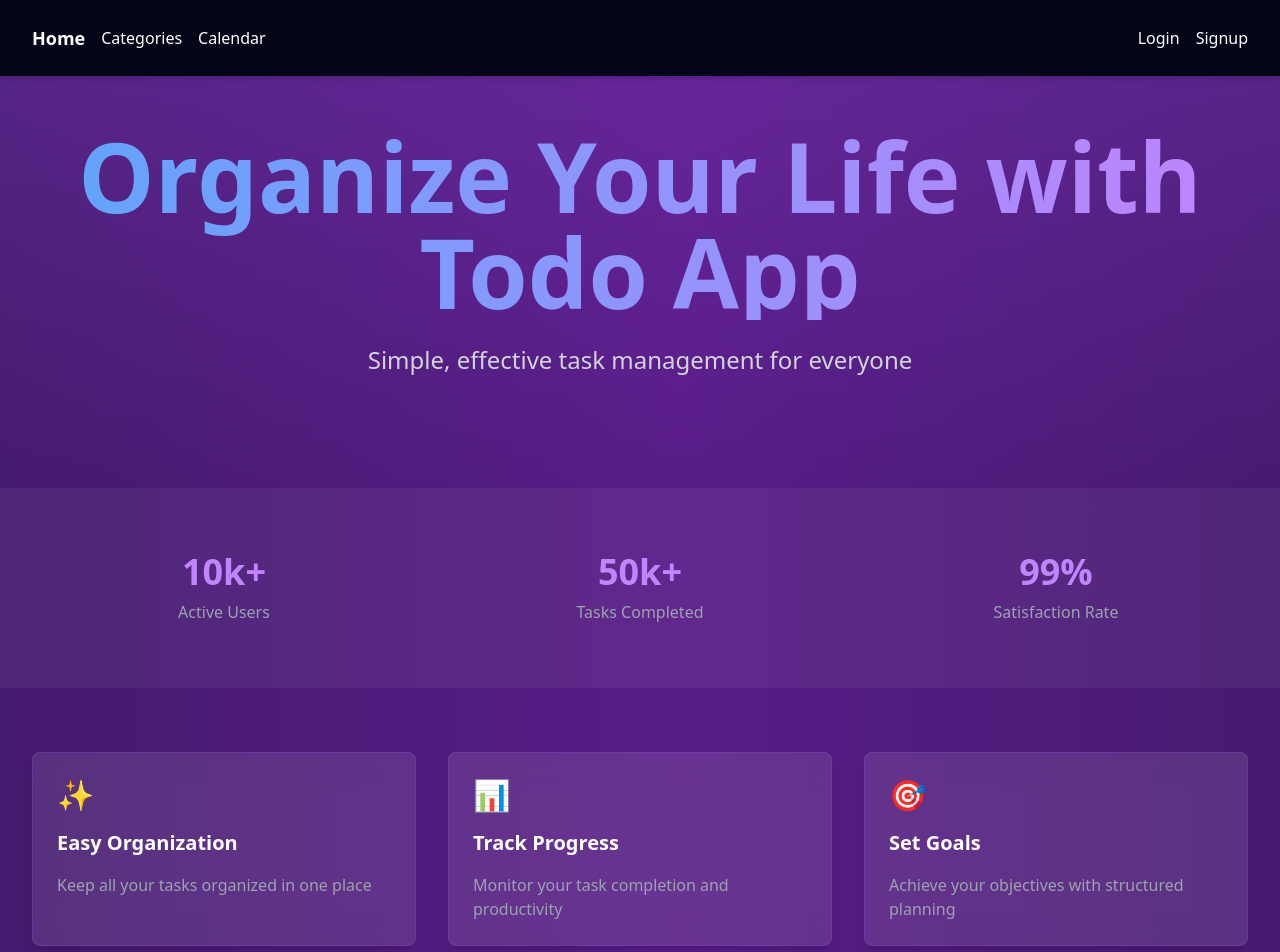
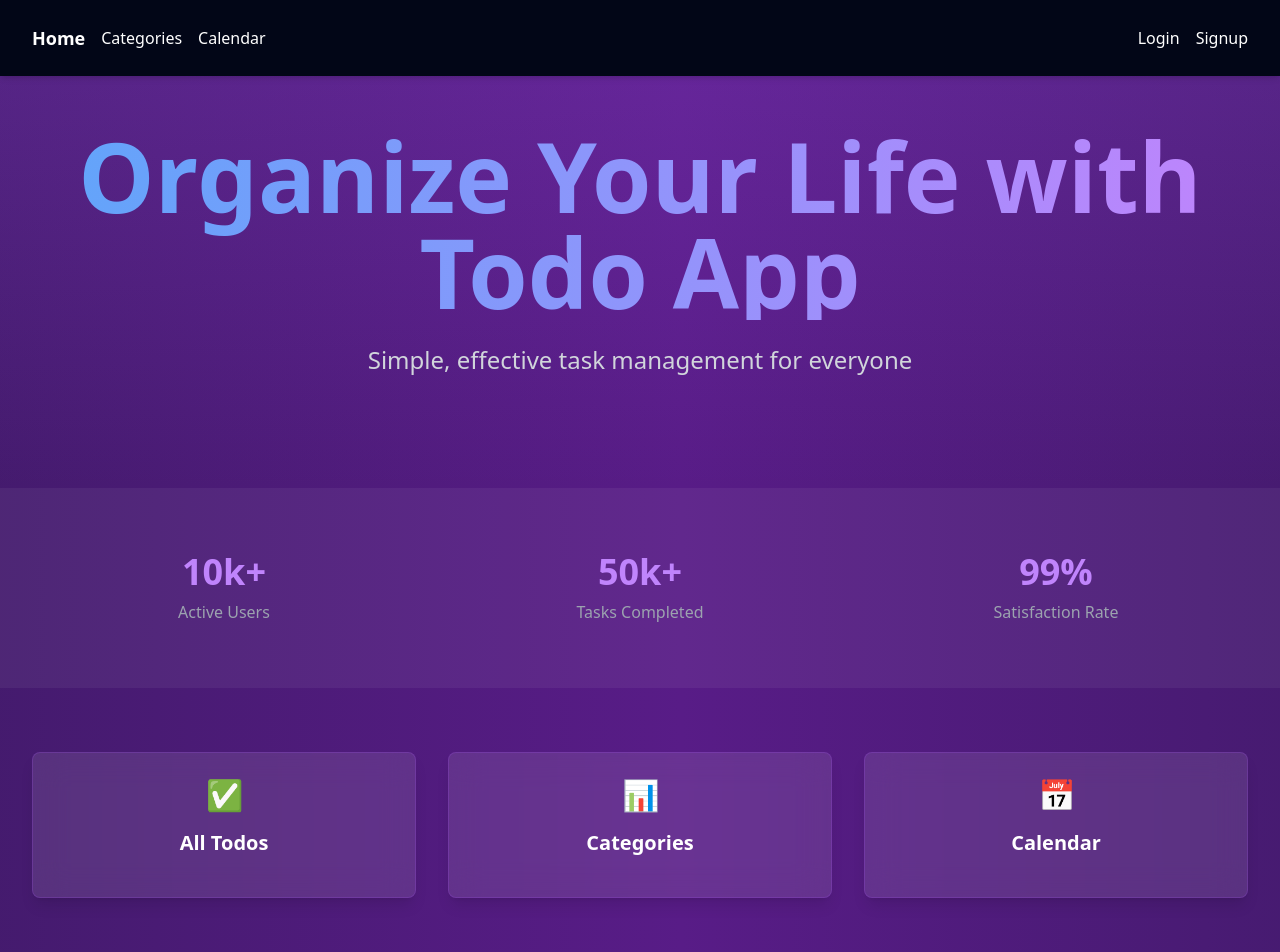
Before and after one commit to collinplank/todo-app-frontend, a React (Vite) app: page / in a window 1280 px wide. Shown: the top 952 px of the page. Built offline with nearby package versions, Linux system fonts and the light colour scheme.

Commit message:
Updated homepage

```diff
--- a/src/HomePage.jsx
+++ b/src/HomePage.jsx
@@ -42,35 +42,32 @@ export function HomePage() {
         <div className="max-w-7xl mx-auto px-4 sm:px-6 lg:px-8">
           <div className="grid md:grid-cols-3 gap-8">
             {/* Feature Cards */}
-            <div className="bg-white/10 backdrop-blur-lg p-6 rounded-lg shadow-lg transform transition-all duration-500 hover:scale-105 hover:rotate-1 border border-purple-500/20">
-              <div className="text-purple-400 mb-4 text-3xl">✨</div>
-              <h3 className="text-xl font-semibold mb-4 text-white">
-                Easy Organization
-              </h3>
-              <p className="text-gray-400">
-                Keep all your tasks organized in one place
-              </p>
-            </div>
+            <a
+              href="/todos"
+              className="bg-white/10 backdrop-blur-lg p-6 rounded-lg shadow-lg transform transition-all duration-500 hover:scale-105 hover:rotate-1 border border-purple-500/20"
+            >
+              <div className="text-purple-400 mb-4 text-3xl text-center">✅</div>
+              <h3 className="text-xl font-semibold mb-4 text-white text-center">All Todos</h3>
+              <p className="text-gray-400"></p>
+            </a>
 
-            <div className="bg-white/10 backdrop-blur-lg p-6 rounded-lg shadow-lg transform transition-all duration-500 hover:scale-105 hover:rotate-1 border border-purple-500/20 delay-100">
-              <div className="text-purple-400 mb-4 text-3xl">📊</div>
-              <h3 className="text-xl font-semibold mb-4 text-white">
-                Track Progress
-              </h3>
-              <p className="text-gray-400">
-                Monitor your task completion and productivity
-              </p>
-            </div>
+            <a
+              href="/categories"
+              className="bg-white/10 backdrop-blur-lg p-6 rounded-lg shadow-lg transform transition-all duration-500 hover:scale-105 hover:rotate-1 border border-purple-500/20 delay-100"
+            >
+              <div className="text-purple-400 mb-4 text-3xl text-center">📊</div>
+              <h3 className="text-xl font-semibold mb-4 text-white text-center">Categories</h3>
+              <p className="text-gray-400"></p>
+            </a>
 
-            <div className="bg-white/10 backdrop-blur-lg p-6 rounded-lg shadow-lg transform transition-all duration-500 hover:scale-105 hover:rotate-1 border border-purple-500/20 delay-200">
-              <div className="text-purple-400 mb-4 text-3xl">🎯</div>
-              <h3 className="text-xl font-semibold mb-4 text-white">
-                Set Goals
-              </h3>
-              <p className="text-gray-400">
-                Achieve your objectives with structured planning
-              </p>
-            </div>
+            <a
+              href="/calendar"
+              className="bg-white/10 backdrop-blur-lg p-6 rounded-lg shadow-lg transform transition-all duration-500 hover:scale-105 hover:rotate-1 border border-purple-500/20 delay-200"
+            >
+              <div className="text-purple-400 mb-4 text-3xl text-center">📅</div>
+              <h3 className="text-xl font-semibold mb-4 text-white text-center">Calendar</h3>
+              <p className="text-gray-400"></p>
+            </a>
           </div>
         </div>
       </section>
@@ -78,18 +75,12 @@ export function HomePage() {
       {/* Testimonials */}
       <section className="py-16 bg-white/5">
         <div className="max-w-7xl mx-auto px-4 sm:px-6 lg:px-8">
-          <h2 className="text-3xl font-bold text-center mb-12 text-white">
-            What Our Users Say
-          </h2>
+          <h2 className="text-3xl font-bold text-center mb-12 text-white">What Our Users Say</h2>
           <div className="grid md:grid-cols-2 lg:grid-cols-3 gap-8">
             {[1, 2, 3].map((i) => (
-              <div
-                key={i}
-                className="bg-white/10 backdrop-blur-lg p-6 rounded-lg border border-purple-500/20"
-              >
+              <div key={i} className="bg-white/10 backdrop-blur-lg p-6 rounded-lg border border-purple-500/20">
                 <p className="text-gray-300 mb-4">
-                  "This app has completely transformed how I manage my daily
-                  tasks. Highly recommended!"
+                  This app has completely transformed how I manage my daily tasks. Highly recommended!
                 </p>
                 <div className="flex items-center">
                   <div className="h-10 w-10 rounded-full bg-purple-400"></div>
```
